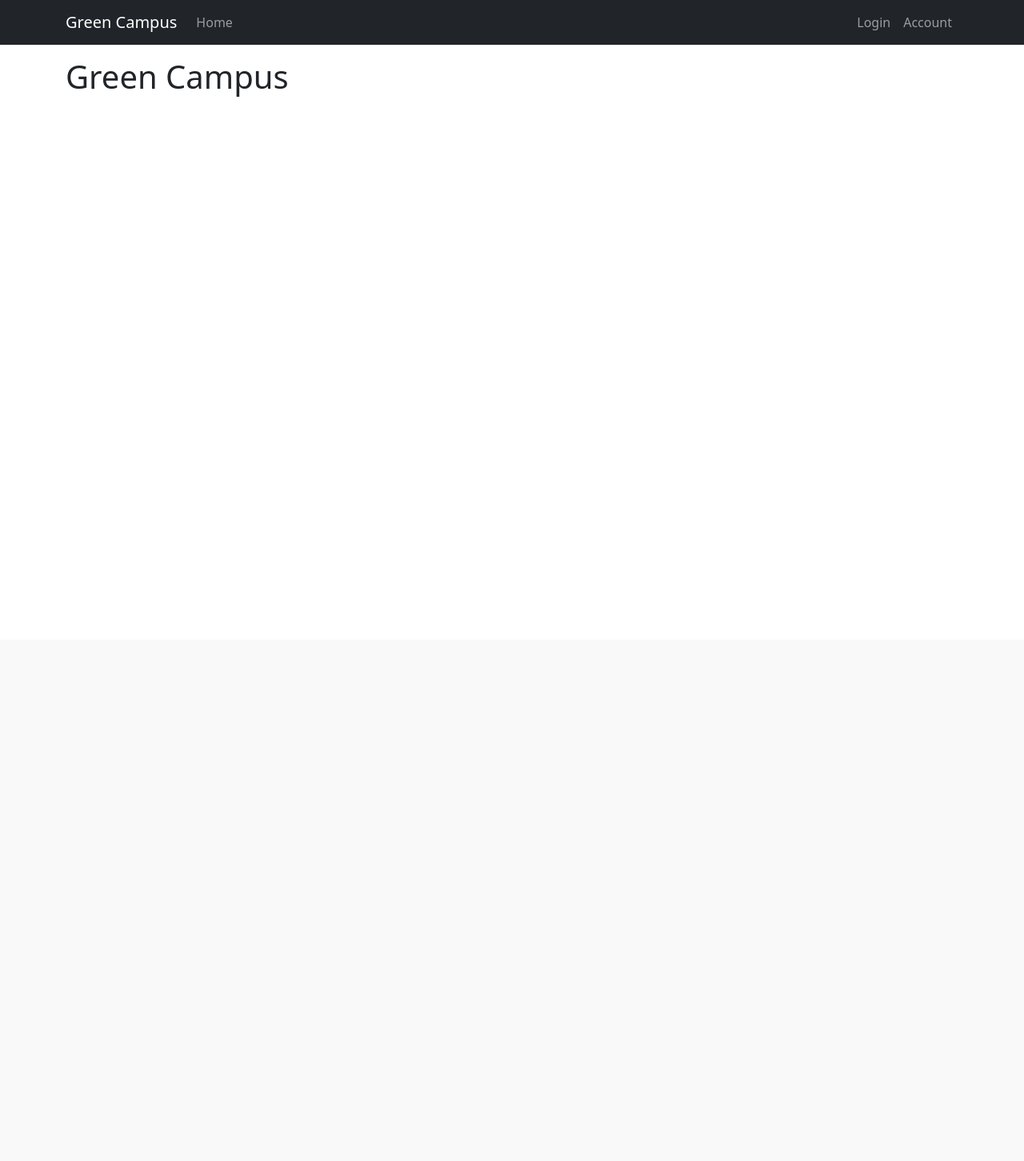
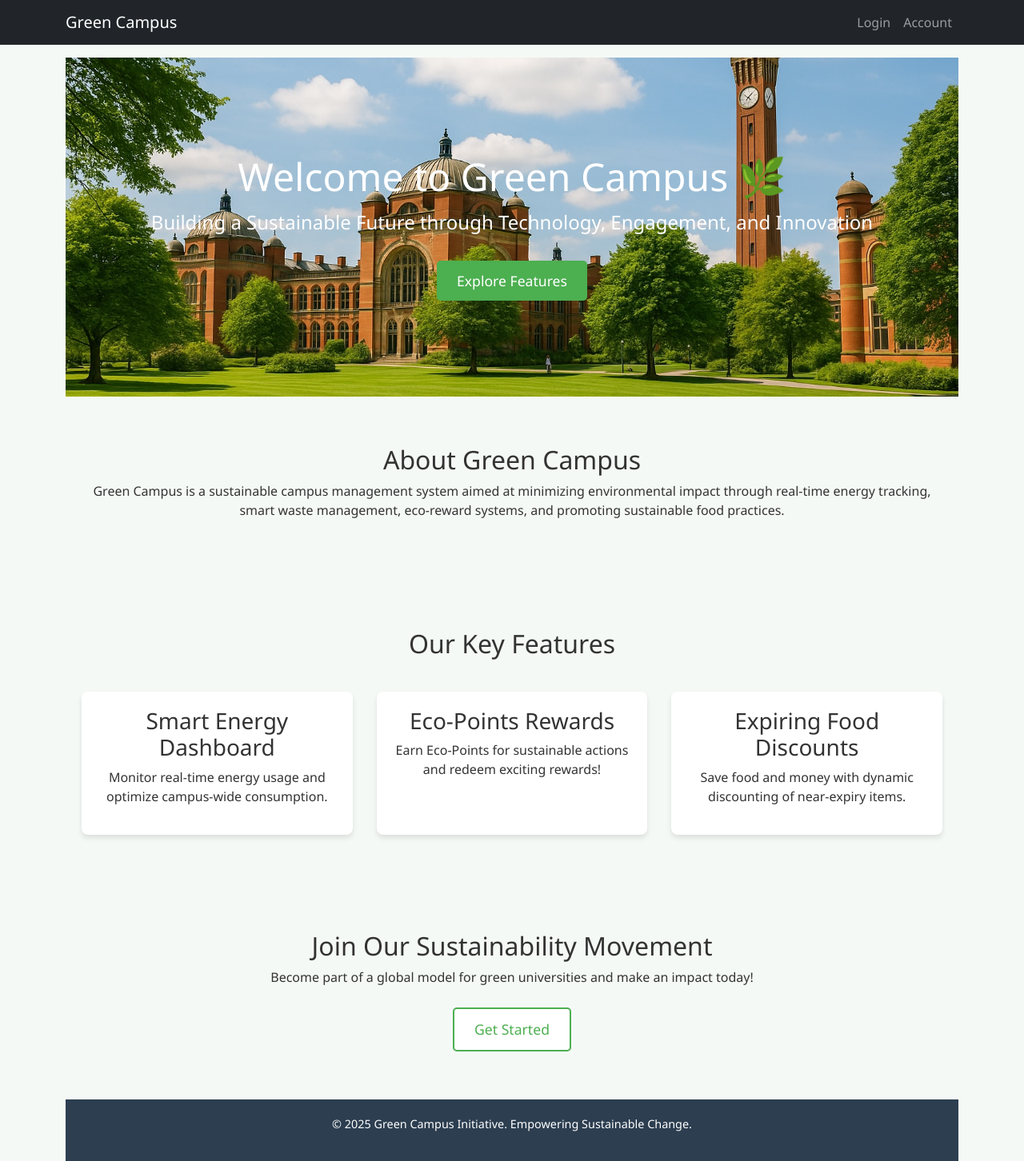
Before and after one commit to radhikari-3/green-campus, a Flask app: page / in a window 1280 px wide. Shown: the whole page at 80% size. Before the commit the page ends 121 px from the top, so only its background shows below. Run offline with Flask 3, Linux system fonts and the light colour scheme.

Commit message:
ui changes

```diff
--- /dev/null
+++ b/app/static/css/style.css
@@ -0,0 +1,88 @@
+body {
+    font-family: 'Segoe UI', Tahoma, Geneva, Verdana, sans-serif;
+    margin: 0;
+    padding: 0;
+    background-color: #f5f9f6;
+    color: #333;
+    scroll-behavior: smooth;
+}
+
+.landing-page .hero {
+    background: url('/static/images/green-campus.jpg') no-repeat center center/cover;
+    color: white;
+    text-align: center;
+    padding: 120px 20px;
+}
+
+.landing-page .hero h1 {
+    font-size: 3em;
+    margin-bottom: 10px;
+}
+
+.landing-page .hero p {
+    font-size: 1.5em;
+    margin-bottom: 20px;
+}
+
+.btn-primary, .btn-secondary {
+    padding: 12px 25px;
+    border: none;
+    border-radius: 5px;
+    font-size: 1.1em;
+    text-decoration: none;
+    margin-top: 10px;
+    display: inline-block;
+    transition: background-color 0.3s ease;
+}
+
+.btn-primary {
+    background-color: #4CAF50;
+    color: white;
+}
+
+.btn-primary:hover {
+    background-color: #45a049;
+}
+
+.btn-secondary {
+    background-color: #ffffff;
+    color: #4CAF50;
+    border: 2px solid #4CAF50;
+}
+
+.btn-secondary:hover {
+    background-color: #4CAF50;
+    color: white;
+}
+
+.section {
+    padding: 60px 20px;
+    text-align: center;
+}
+
+.features-grid {
+    display: grid;
+    grid-template-columns: repeat(auto-fit, minmax(250px, 1fr));
+    gap: 30px;
+    margin-top: 40px;
+}
+
+.feature-card {
+    background: white;
+    padding: 20px;
+    border-radius: 8px;
+    box-shadow: 0 4px 6px rgba(0,0,0,0.1);
+    transition: transform 0.3s ease;
+}
+
+.feature-card:hover {
+    transform: translateY(-10px);
+}
+
+.footer {
+    background-color: #2c3e50;
+    color: white;
+    text-align: center;
+    padding: 20px;
+    font-size: 0.9em;
+}
--- a/app/templates/base.html
+++ b/app/templates/base.html
@@ -1,15 +1,22 @@
 <!doctype html>
 <html lang="en">
 <head>
-    <meta charset="utf-8">
-    <meta name="viewport" content="width=device-width, initial-scale=1">
+    {% block head %}
+        <meta charset="UTF-8">
+        <meta name="viewport" content="width=device-width, initial-scale=1.0">
+        <meta name="description" content="Green Campus Initiative - Building a sustainable university through smart technology and community engagement.">
+        <meta name="keywords" content="Green Campus, Sustainability, University, Eco-friendly, Energy Saving, Waste Management">
+        <meta name="author" content="University of Birmingham Green Campus Team">
         <title>{{ title }}</title>
         <link
                 href="https://cdn.jsdelivr.net/npm/bootstrap@5.3.3/dist/css/bootstrap.min.css"
                 rel="stylesheet"
                 integrity="sha384-QWTKZyjpPEjISv5WaRU9OFeRpok6YctnYmDr5pNlyT2bRjXh0JMhjY6hW+ALEwIH"
                 crossorigin="anonymous">
+        <link rel="icon" href="{{ url_for('static', filename='images/favicon.ico') }}" type="image/x-icon">
         <link rel="stylesheet" href="https://cdn.jsdelivr.net/npm/bootstrap-icons@1.11.3/font/bootstrap-icons.min.css">
+        <link rel="stylesheet" href="{{ url_for('static', filename='css/style.css') }}">
+    {% endblock %}
 </head>
 
 <body>
@@ -21,12 +28,7 @@
                 <span class="navbar-toggler-icon"></span>
             </button>
             <div class="collapse navbar-collapse" id="navbarSupportedContent">
-            <ul class="navbar-nav me-auto mb-2 mb-lg-0">
-                <li class="nav-item">
-                    <a class="nav-link" aria-current="page" href="{{ url_for('home') }}">Home</a>
-                </li>
-            </ul>
-            <ul class="navbar-nav mb-2 mb-lg-0">
+                <ul class="navbar-nav mb-2 mb-lg-0 ms-auto">
                     {% if current_user.is_anonymous %}
                     <li class="nav-item">
                         <a class="nav-link" aria-current="page" href="{{ url_for('login') }}">Login</a>
@@ -59,12 +61,5 @@
     <div class="container">
         {% block content %}{% endblock content %}
     </div>
-
-
-<script src="https://cdn.jsdelivr.net/npm/bootstrap@5.3.3/dist/js/bootstrap.bundle.min.js"
-        integrity="sha384-YvpcrYf0tY3lHB60NNkmXc5s9fDVZLESaAA55NDzOxhy9GkcIdslK1eN7N6jIeHz"
-        crossorigin="anonymous">
-</script>
-
 </body>
 </html>
--- a/app/templates/home.html
+++ b/app/templates/home.html
@@ -1,5 +1,49 @@
 {% extends "base.html" %}
 
 {% block content %}
-<h1>Green Campus</h1>
+<div class="landing-page">
+    <header class="hero">
+        <h1>Welcome to Green Campus 🌿</h1>
+        <p>Building a Sustainable Future through Technology, Engagement, and Innovation</p>
+        <a href="#features" class="btn-primary">Explore Features</a>
+    </header>
+
+    <section id="about" class="section">
+        <h2>About Green Campus</h2>
+        <p>
+            Green Campus is a sustainable campus management system aimed at minimizing environmental impact through
+            real-time energy tracking, smart waste management, eco-reward systems, and promoting sustainable food practices.
+        </p>
+    </section>
+
+    <section id="features" class="section">
+        <h2>Our Key Features</h2>
+        <div class="features-grid">
+            <div class="feature-card">
+                <h3>Smart Energy Dashboard</h3>
+                <p>Monitor real-time energy usage and optimize campus-wide consumption.</p>
+            </div>
+            <div class="feature-card">
+                <h3>Eco-Points Rewards</h3>
+                <p>Earn Eco-Points for sustainable actions and redeem exciting rewards!</p>
+            </div>
+
+            <div class="feature-card">
+                <h3>Expiring Food Discounts</h3>
+                <p>Save food and money with dynamic discounting of near-expiry items.</p>
+            </div>
+
+        </div>
+    </section>
+
+    <section id="join-us" class="section">
+        <h2>Join Our Sustainability Movement</h2>
+        <p>Become part of a global model for green universities and make an impact today!</p>
+        <a href="/register" class="btn-secondary">Get Started</a>
+    </section>
+
+    <footer class="footer">
+        <p>© 2025 Green Campus Initiative. Empowering Sustainable Change.</p>
+    </footer>
+</div>
 {% endblock %}
```
Also changed, not shown: app/static/css/dashboard.css (added, +42 -0 lines), app/templates/account.html (+20 -6 lines), app/static/images/favicon.ico (added), app/static/images/green-campus.jpg (added), 1 other file. Lines whose indentation alone changed are shown as unchanged.
